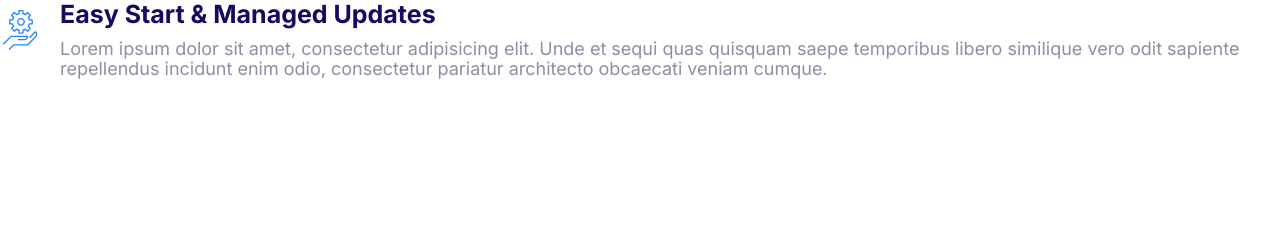
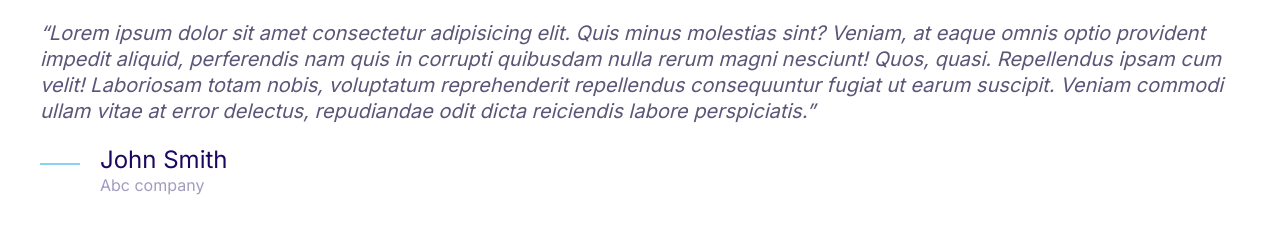
Before and after one commit to claudiobarsante/moshify, a plain HTML site: page index.html in a window 1280 px wide. Drawn offline with Linux system fonts and the light colour scheme.

Commit message:
feat: build quote component

```diff
--- a/css/styles.css
+++ b/css/styles.css
@@ -4,6 +4,7 @@
 	--color-accent: #ff3400;
 	--color-headings: #1b0760;
 	--color-body: #918ca4;
+	--color-body-darker: #5c5577;
 	--color-border: #ccc;
 	--border-radius: 30px;
 }
@@ -384,3 +385,53 @@ a {
 .media__image {
 	margin-top: 1rem;
 }
+
+/* Quotes */
+
+.quote {
+	font-size: 3rem;
+	font-style: italic;
+	color: var(--color-body-darker);
+	line-height: 1.3;
+}
+
+.quote__text::before {
+	content: open-quote;
+}
+
+.quote__text::after {
+	content: close-quote;
+}
+
+.quote__author {
+	font-size: 3rem;
+	font-weight: 500;
+	font-style: normal;
+	margin-bottom: 0;
+}
+
+.quote__organization {
+	color: var(--color-headings);
+	opacity: 0.4; /* 40% */
+	font-size: 2rem;
+	font-style: normal;
+}
+/*one of the ways to center the line*/
+.quote__line {
+	position: relative;
+	bottom: 10px;
+}
+
+@media screen and (min-width: 1024px) {
+	.quote {
+		font-size: 2rem;
+	}
+
+	.quote__author {
+		font-size: 2.4rem;
+	}
+
+	.quote__organization {
+		font-size: 1.6rem;
+	}
+}
--- a/index.html
+++ b/index.html
@@ -14,20 +14,24 @@
 		<link rel="stylesheet" href="css/styles.css" />
 	</head>
 	<body>
+	<blockquote class="quote">
+		<p class="quote__text">Lorem ipsum dolor sit amet consectetur adipisicing elit. Quis minus molestias sint? Veniam, at eaque omnis optio provident impedit aliquid, perferendis nam quis in corrupti quibusdam nulla rerum magni nesciunt!
+		Quos, quasi. Repellendus ipsam cum velit! Laboriosam totam nobis, voluptatum reprehenderit repellendus consequuntur fugiat ut earum suscipit. Veniam commodi ullam vitae at error delectus, repudiandae odit dicta reiciendis labore perspiciatis.</p>
+	 <footer>
 		<div class="media">
 			<div class="media__image">
-				<svg class="icon icon--primary">
-					<use xlink:href="images/sprite.svg#snap"></use>
+				<svg class="icon icon--primary quote__line">
+					<use xlink:href="images/sprite.svg#line"></use>
 				</svg>
 			</div>
 			<div class="media__body">
-				<h3 class="media__title">Easy Start & Managed Updates</h3>
-				<p>
-					Lorem ipsum dolor sit amet, consectetur adipisicing elit. Unde et sequi quas quisquam
-					saepe temporibus libero similique vero odit sapiente repellendus incidunt enim odio,
-					consectetur pariatur architecto obcaecati veniam cumque.
+				<h3 class="media__title quote__author">John Smith</h3>
+				<p class="quote__organization">
+					Abc company
 				</p>
 			</div>
 		</div>
+
+	 </footer>
 	</body>
 </html>
```
Also changed, not shown: components/quotes.html (added, +22 -0 lines).
